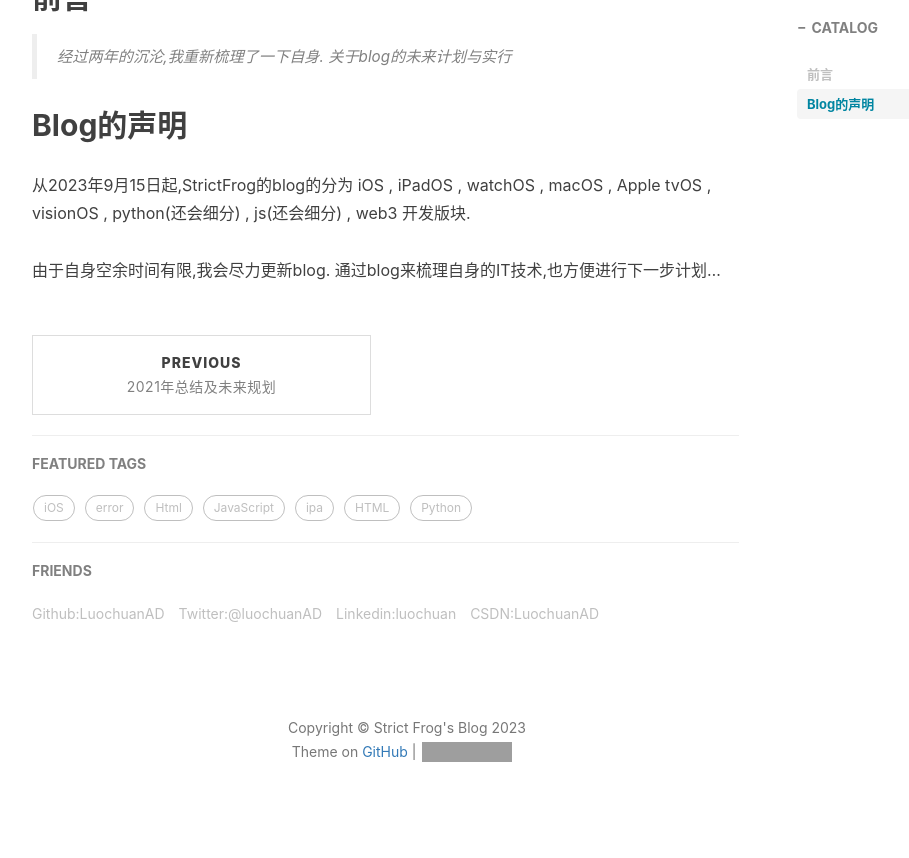
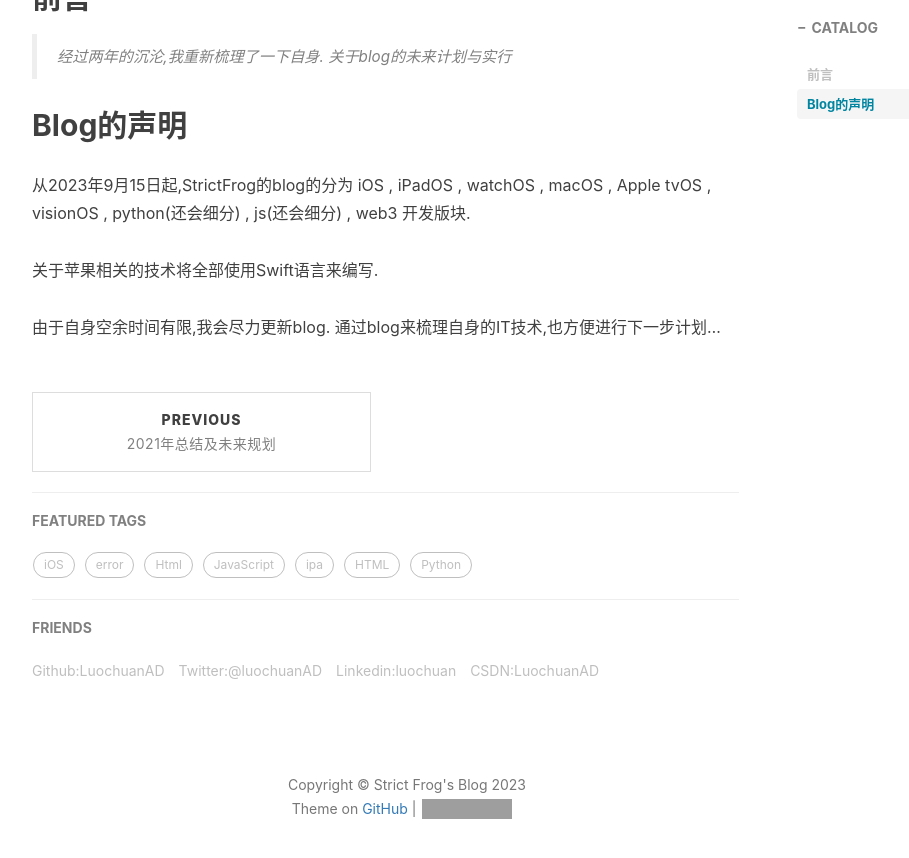
Before and after one commit to LuochuanAD/LuochuanAD.github.io, a Jekyll site: the page built from _posts/2023-09-15-Blog未来的计划与实行.md, in a window 1280 px wide and 900 px high, scrolled down 592 px. Shown: the top 858 px of the window, without its empty margins (233-1142 px from the left). Built offline with Jekyll 4.4.1, drawn with Linux system fonts in a browser that asks for light colours; nearby versions of some CDN libraries; comment, search, counter and statistics services are not loaded; grey boxes are pictures that could not be loaded.

Commit message:
Update 2023-09-15-Blog未来的计划与实行.md

```diff
--- a/_posts/2023-09-15-Blog未来的计划与实行.md
+++ b/_posts/2023-09-15-Blog未来的计划与实行.md
@@ -20,4 +20,6 @@ tags:
 
 从2023年9月15日起,StrictFrog的blog的分为 iOS , iPadOS , watchOS , macOS , Apple tvOS , visionOS , python(还会细分) , js(还会细分) , web3 开发版块.
 
+关于苹果相关的技术将全部使用Swift语言来编写.
+
 由于自身空余时间有限,我会尽力更新blog. 通过blog来梳理自身的IT技术,也方便进行下一步计划...
```
